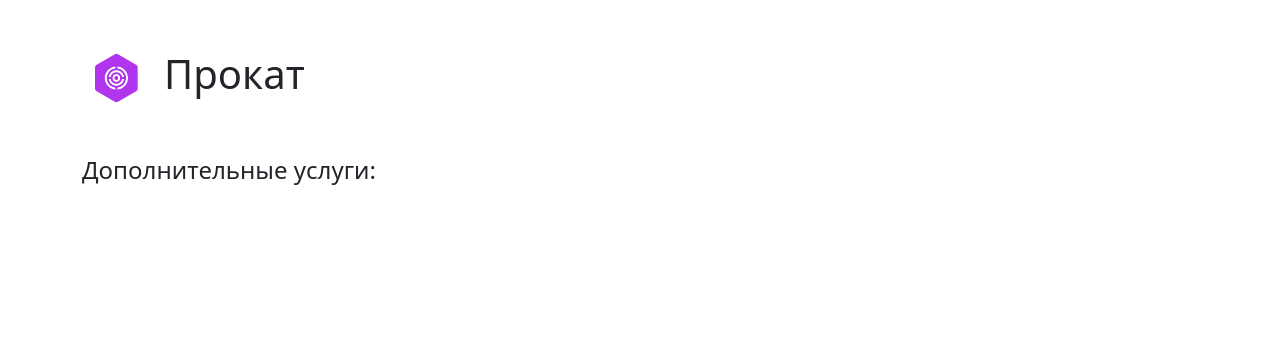
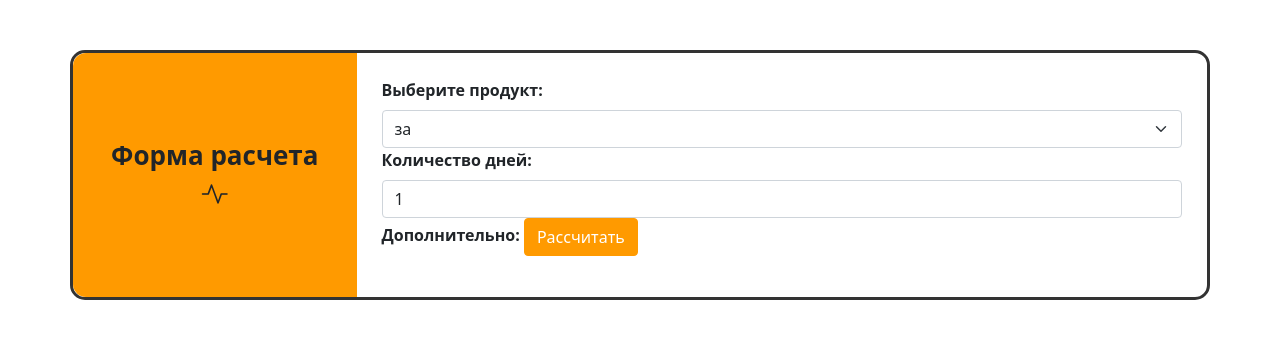
Before and after one commit to EmPi9/testA25, a PHP site: page / in a window 1280 px wide. Shown: the top 339 px of the page. Run offline with PHP 8.4, Linux system fonts and the light colour scheme; tables that the repository leaves empty or names only in its code hold one stand-in row (values such as "Sample post"); data that the repository does not hold is empty.

Commit message:
feat: расчет стоимости

```diff
--- a/backend/sdbh.php
+++ b/backend/sdbh.php
@@ -242,37 +242,43 @@ class sdbh {
 		$order = Null,
 		$deadlock_up = False,
 		$lock_mode = Null
-	){
-		if(is_null($lock_mode)){
+	) {
+		if (is_null($lock_mode)) {
 			$lock_str = "";
-		}else if($lock_mode == "LISH"){
+		} else if ($lock_mode == "LISH") {
 			$lock_str = "LOCK IN SHARE MODE";
-		}else if($lock_mode == "FU"){
+		} else if ($lock_mode == "FU") {
 			$lock_str = "FOR UPDATE";
-		}else{
+		} else {
 			throw new sdbh_exception("Unknown lock mode $lock_mode");
 		}
-		while(True) try{
-			$query=$this->query_exc("SELECT * FROM `$tbl_name` WHERE
-				".$this->make_str($select_array,'AND',$tbl_name)."
-				ORDER BY `$order_by` $order LIMIT ".intval($from).", ".intval($amount).
-				" $lock_str"
+
+		$where_clause = "";
+		if (!empty($select_array)) {
+			$where_clause = "WHERE " . $this->make_str($select_array, 'AND', $tbl_name);
+		}
+
+		while (True) try {
+			$query = $this->query_exc("SELECT * FROM `$tbl_name` $where_clause
+				ORDER BY `$order_by` $order LIMIT " . intval($from) . ", " . intval($amount) . "
+				$lock_str"
 			);
 			break;
-		}catch(sdbh_tables_exception $e){
+		} catch (sdbh_tables_exception $e) {
 			$query = false;
 			break;
-		}catch(sdbh_deadlock_exception $e){
-			if($deadlock_up){
+		} catch (sdbh_deadlock_exception $e) {
+			if ($deadlock_up) {
 				throw $e;
-			}else{
+			} else {
 				continue;
 			}
-		}catch(sdbh_lost_connection_exception $e){
+		} catch (sdbh_lost_connection_exception $e) {
 			continue;
 		}
 		return $this->get_all_assoc($query);
 	}
+
 
 	/**
 	 * Deletes rows from table
--- a/index.php
+++ b/index.php
@@ -1,42 +1,115 @@
 <?php
+// Подключение
 require_once 'backend/sdbh.php';
 $dbh = new sdbh();
 
+// Получение списка продуктов из БД
+$products = $dbh->mselect_rows('a25_products', [], 0, 100, 'ID');
+
+// Получение дополнительных услуг из БД
+$services = unserialize($dbh->mselect_rows('a25_settings', ['set_key' => 'services'], 0, 1, 'ID')[0]['set_value']);
 ?>
+
+<!DOCTYPE html>
 <html>
-    <head>
+<head>
+    <meta charset="utf-8" />
     <link href="https://cdn.jsdelivr.net/npm/bootstrap@5.0.2/dist/css/bootstrap.min.css" rel="stylesheet" crossorigin="anonymous">
-    <link href="assets/css/style.css" rel="stylesheet" />
-    <script src="https://cdn.jsdelivr.net/npm/bootstrap@5.0.2/dist/js/bootstrap.bundle.min.js"  crossorigin="anonymous"></script>
-    </head>
-    <body>
-        <div class="container">
-            <div class="row row-header">
-                <div class="col-12">
-                    <img src="assets/img/logo.png" alt="logo" style="max-height:50px"/>
-                    <h1>Прокат</h1>
-                </div>
+    <link href="style_form.min.css" rel="stylesheet" />
+    <link rel="stylesheet" href="https://cdn.jsdelivr.net/npm/bootstrap-icons@1.10.4/font/bootstrap-icons.css">
+    <script src="https://cdn.jsdelivr.net/npm/bootstrap@5.0.2/dist/js/bootstrap.bundle.min.js" crossorigin="anonymous"></script>
+    <script src="https://cdnjs.cloudflare.com/ajax/libs/jquery/3.6.4/jquery.min.js"></script>
+    <style>
+        .container{
+            margin-top: 50px;
+            border-radius: 15px;
+            border: 3px solid #333;
+        }
+        .col-3{
+            background-color: #FF9A00;
+            border-radius: 0;
+            border-top-left-radius: 13px;
+            border-bottom-left-radius: 13px;
+            display: flex;
+            align-items: center;
+            flex-flow: column;
+            justify-content: center;
+            font-size: 26px;
+            font-weight: 900;
+        }
+        label:not([class="form-check-label"]) {
+            font-size: 16px;
+            font-weight: 600;
+        }
+        .form-check-input:checked{
+            background-color: #FF9A00;
+            border-color: #FF9A00;
+        }
+        .col-9{
+            padding: 25px;
+        }
+        .btn-primary {
+            color: #fff;
+            background-color: #FF9A00;
+            border-color: #FF9A00;
+        }
+    </style>
+</head>
+<body>
+    <div class="container">
+        <div class="row row-body">
+            <div class="col-3">
+                <span style="text-align: center">Форма расчета</span>
+                <i class="bi bi-activity"></i>
             </div>
-            <div class="row row-body">
-                <div class="col-12">
-                    <h4>Дополнительные услуги:</h4>
-                    <ul>
-                    <?
-                        $services = unserialize($dbh->mselect_rows('a25_settings', ['set_key' => 'services'], 0, 1, 'id')[0]['set_value']);
-                        foreach($services as $k => $s) { ?>
-                            <li><?=$k?>: <?=$s?></li>
-                        <?}
-                    ?>
-                    </ul>
-                </div>
+            <div class="col-9">
+                <form action="" id="calcForm">
+                    <label class="form-label" for="product">Выберите продукт:</label>
+                    <select class="form-select" name="product" id="product">
+                        <!-- Заполнение выпадающего списка продуктами из базы данных -->
+                        <?php foreach($products as $product): ?>
+                            <option value="<?= $product['ID'] ?>"><?= $product['NAME'] ?> за <?= $product['PRICE'] ?></option>
+                        <?php endforeach; ?>
+                    </select>
+
+                    <label for="days" class="form-label">Количество дней:</label>
+                    <input type="number" class="form-control" id="days" name="days" min="1" max="30" value="1">
+
+                    <label class="form-label">Дополнительно:</label>
+                    <!-- Заполнение чекбоксов дополнительными услугами из базы данных -->
+                    <?php foreach($services as $service => $price): ?>
+                        <div class="form-check">
+                            <input class="form-check-input" type="checkbox" value="<?= $price ?>" id="service<?= $service ?>" name="services[]">
+                            <label class="form-check-label" for="service<?= $service ?>">
+                                <?= $service ?> за <?= $price ?>
+                            </label>
+                        </div>
+                    <?php endforeach; ?>
+
+                    <button type="submit" class="btn btn-primary">Рассчитать</button>
+                </form>
+                <!-- Блок для отображения результата расчета -->
+                <div id="result" class="mt-3"></div>
             </div>
-            <!-- TODO: реализовать форму расчета -->
-            <!-- <div class="row row-form">
-                <div class="col-12">
-                    <h4>Форма расчета:</h4>
-                    <p></p>
-                </div>
-            </div> -->
         </div>
-    </body>
+    </div>
+
+    <script>
+        $(document).ready(function() {
+            // Обработчик отправки формы
+            $('#calcForm').on('submit', function(e) {
+                e.preventDefault();
+                $.ajax({
+                    type: 'POST',
+                    url: 'backend/calculate.php',
+                    data: $(this).serialize(),
+                    success: function(response) {
+                        // Отображение результата расчета
+                        $('#result').html('<h3>Итоговая стоимость: ' + response + ' руб.</h3>');
+                    }
+                });
+            });
+        });
+    </script>
+</body>
 </html>
```
Also changed, not shown: backend/calculate.php (added, +37 -0 lines), form.html (deleted, +0 -87 lines).
